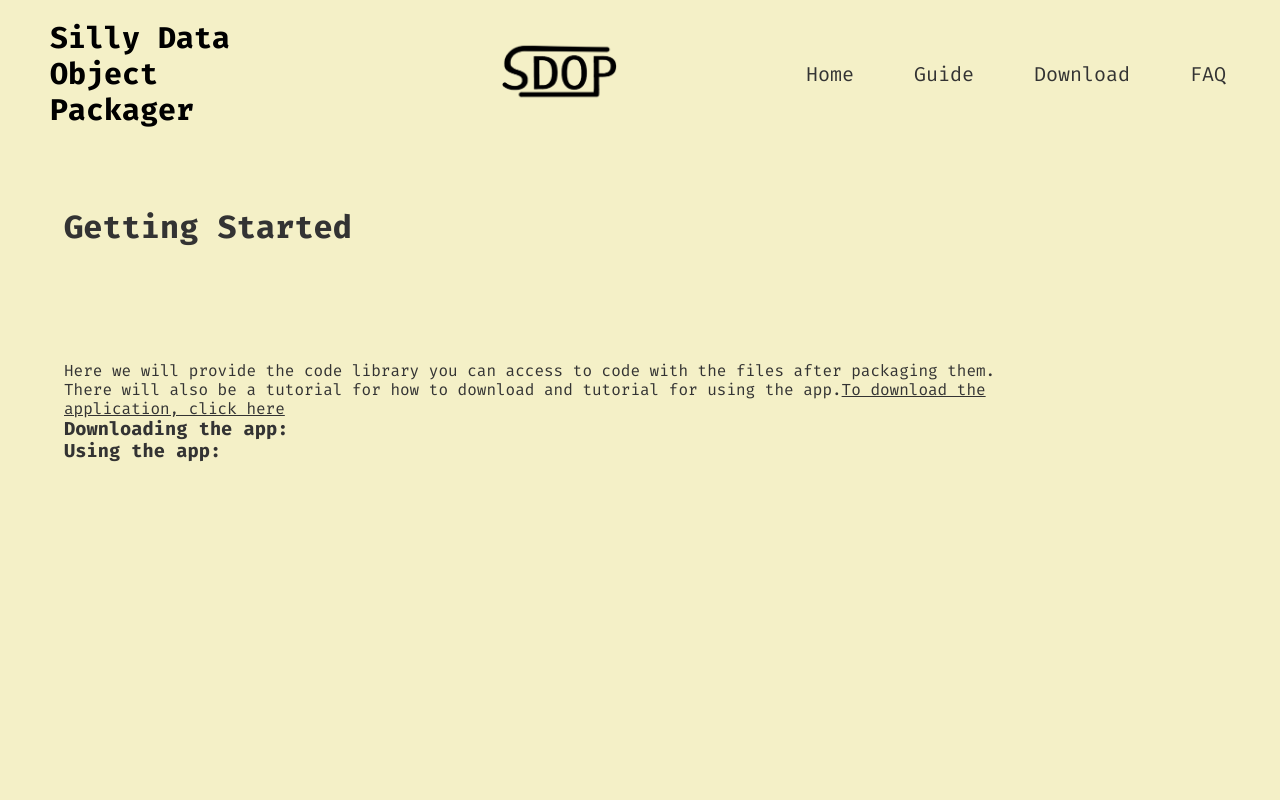
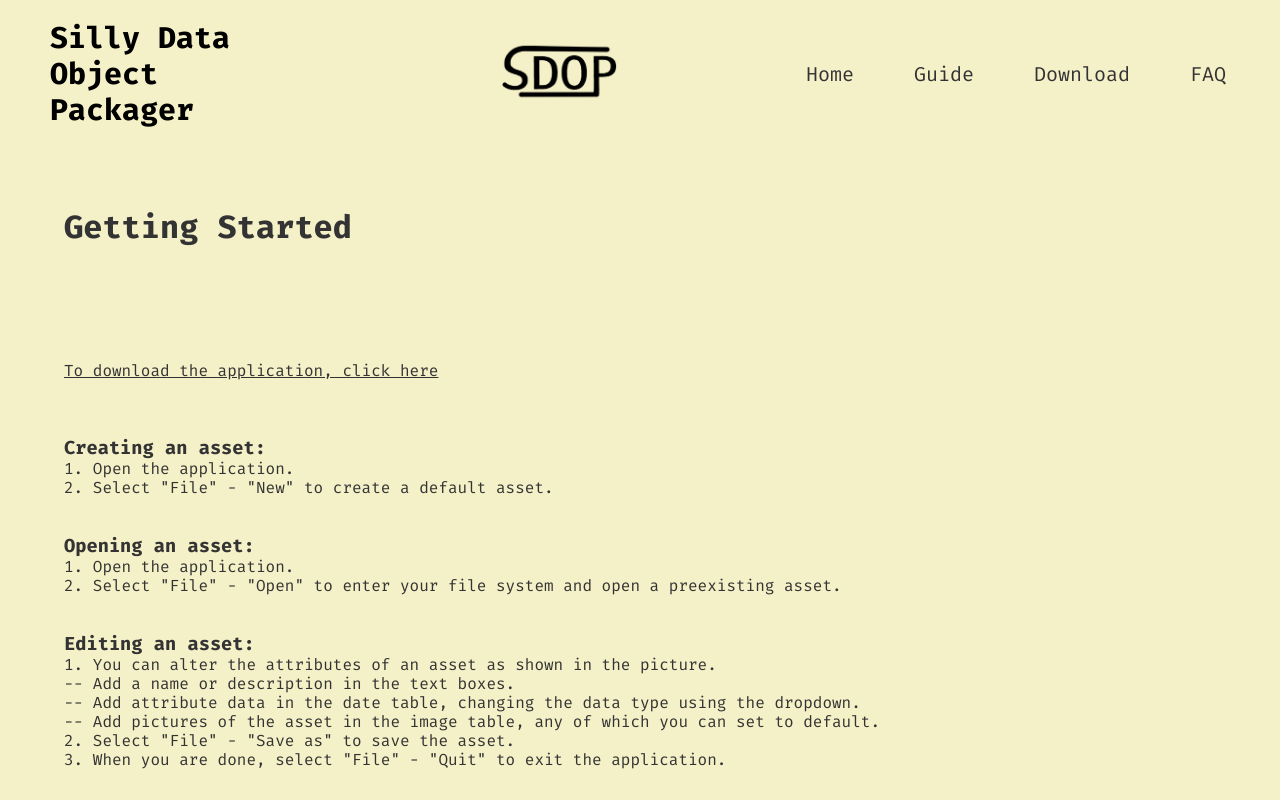
Before and after one commit to dliang3/SDOP-website, a React (Create React App) app: page /Guide in a window 1280 px wide. Shown: the top 800 px of the page. Built offline with nearby package versions, Linux system fonts and the light colour scheme.

Commit message:
Added guide text

```diff
--- a/src/pages/Guide/Guide.css
+++ b/src/pages/Guide/Guide.css
@@ -1,5 +1,8 @@
 .guide {
-  height: 1000px;
+  display: flex;
+  flex-direction: column;
+  justify-content: center;
+  flex-wrap: nowrap;
 }
 
 .guideBody {
--- a/src/pages/Guide/Guide.js
+++ b/src/pages/Guide/Guide.js
@@ -5,12 +5,33 @@ const Guide = () => {
   return (
     <div className="guide">
       <h1>Getting Started</h1>
-      <body className="guideBody">Here we will provide the code library you can access to code with the files after packaging them. <br></br>
-      There will also be a tutorial for how to download and tutorial for using the app.
 
-      <Link to="/Download">To download the application, click here</Link>
-      <h3>Downloading the app:</h3>
-      <h3>Using the app:</h3>
+      <body className="guideBody">
+
+        <Link to="/Download">To download the application, click here</Link>
+        <br></br><br></br><br></br><br></br>
+
+      <h3>Creating an asset:</h3>
+      <body>1. Open the application.<br></br>
+            2. Select "File" - "New" to create a default asset. <br></br>
+            </body>
+      <br></br><br></br>
+
+      <h3>Opening an asset:</h3>
+      <body>1. Open the application.<br></br>
+            2. Select "File" - "Open" to enter your file system and open a preexisting asset. <br></br>
+            </body>
+      <br></br><br></br>
+
+      <h3>Editing an asset:</h3>
+      <body>1. You can alter the attributes of an asset as shown in the picture.<br></br>
+            -- Add a name or description in the text boxes.<br></br>
+            -- Add attribute data in the date table, changing the data type using the dropdown.<br></br>
+            -- Add pictures of the asset in the image table, any of which you can set to default. <br></br>
+            2. Select "File" - "Save as" to save the asset.<br></br>
+            3. When you are done, select "File" - "Quit" to exit the application.<br></br><br></br>
+            </body>
+      <br></br><br></br>
 
       </body>
     </div>
```
